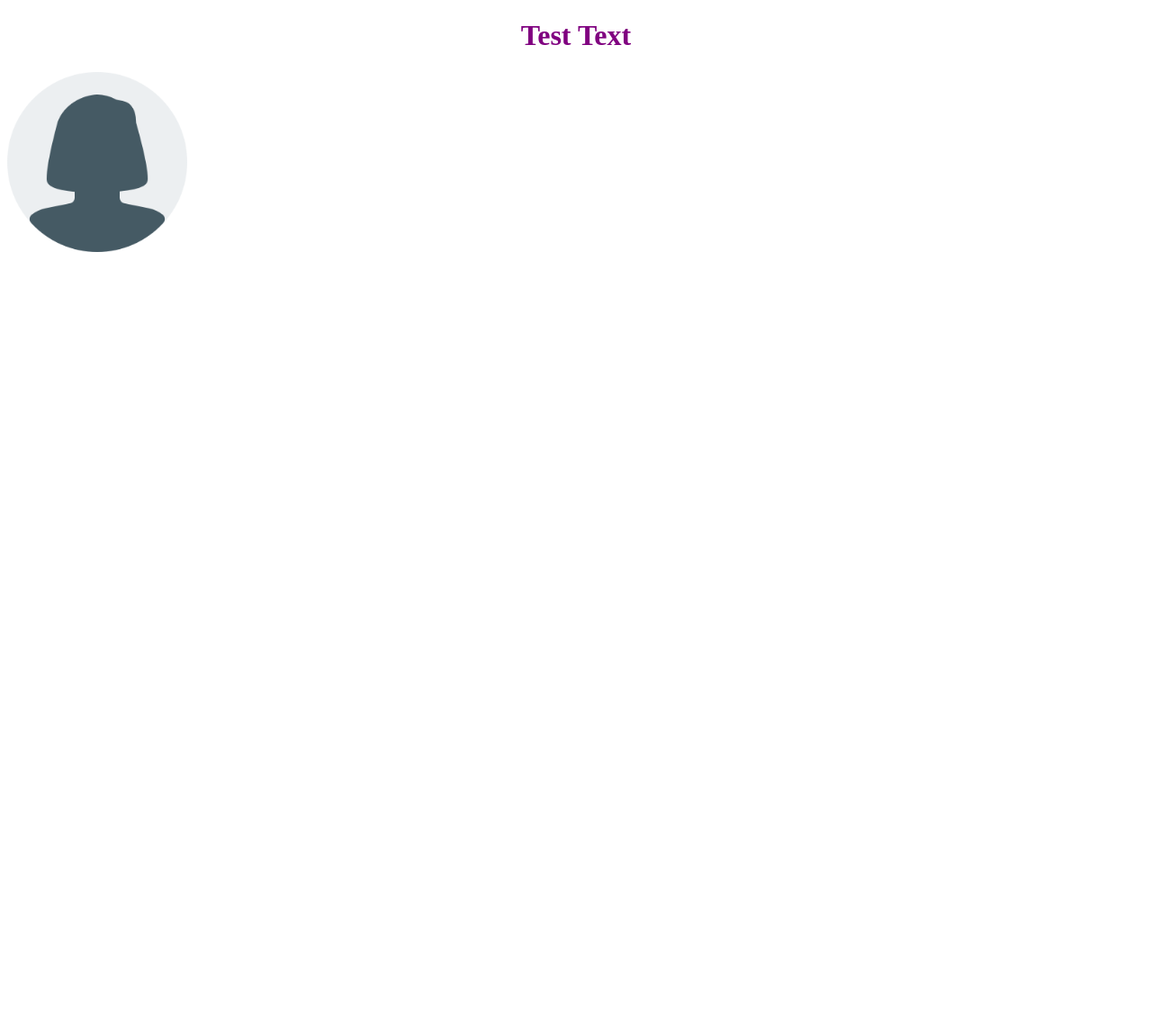
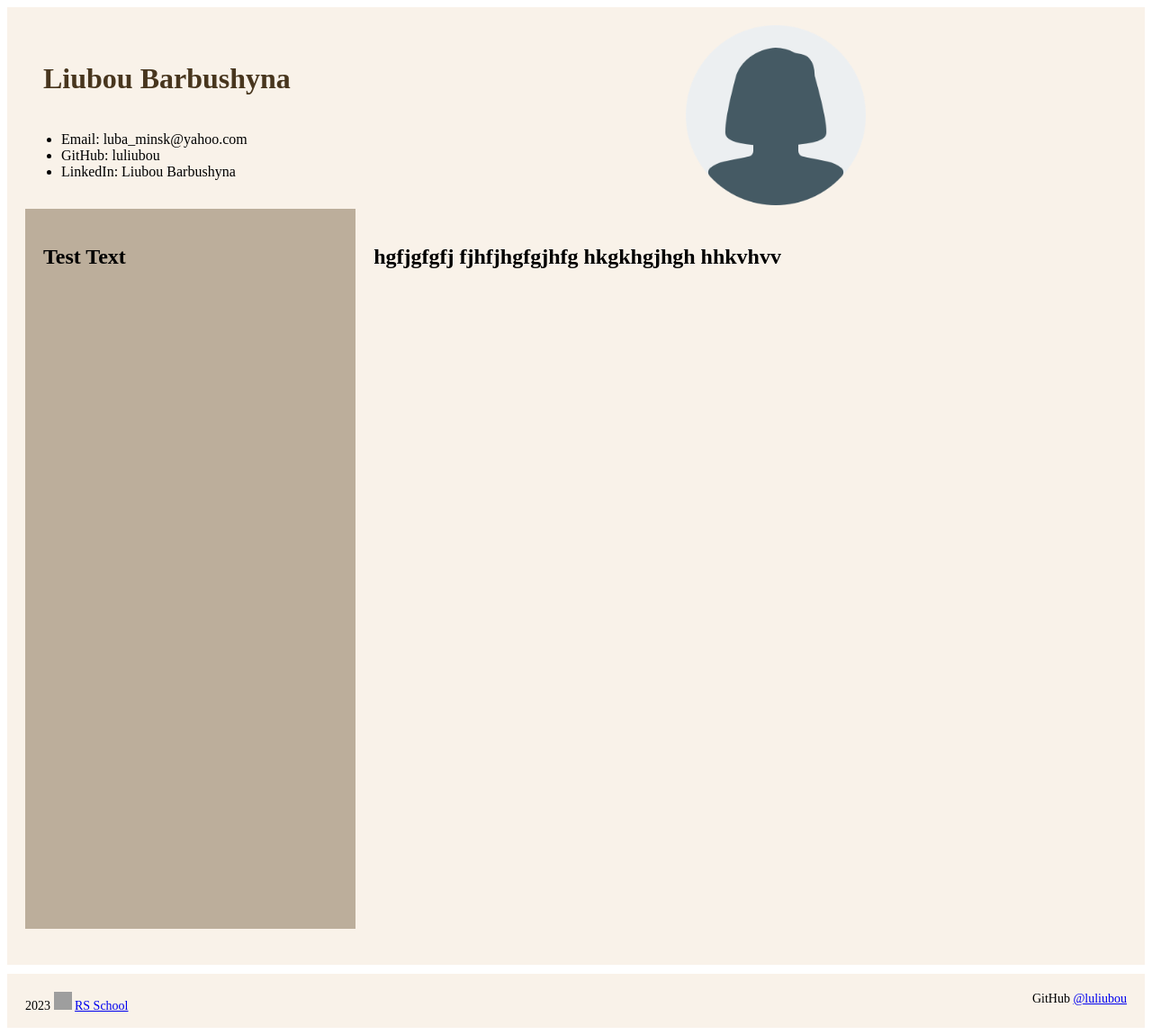
Before and after one commit to luliubou/rsschool-cv, a plain HTML site: page index.html in a window 1280 px wide. Shown: the whole page at 90% size. Before the commit the page ends 800 px from the top, so only its background shows below. Drawn offline with Linux system fonts and the light colour scheme; grey boxes are pictures that could not be loaded.

Commit message:
feat: update html and css with initial data

```diff
--- a/index.html
+++ b/index.html
@@ -7,7 +7,41 @@
     <link rel="stylesheet" href="style.css">
 </head>
 <body>
-    <h1>Test Text</h1>
-    <img src="user.png" alt="photo" width="200" height="200">
+    <main class="main">
+        <div class="upper-block">
+            <div class="sum-info">
+                <h1>Liubou Barbushyna</h1>
+                <p>
+                    <ul>
+                        <li>Email: luba_minsk@yahoo.com</li>
+                        <li>GitHub: luliubou</li>
+                        <li>LinkedIn: Liubou Barbushyna</li>
+                    </ul>
+                </p>
+            </div>
+            <div class="photo">
+                <img src="user.png" alt="photo" width="200" height="200">
+            </div>
+        </div>
+        <div class="info">
+            <div class="left-pannel">
+                <h2>Test Text</h2>
+            </div>
+            <div class="right-pannel">
+                <h2>hgfjgfgfj fjhfjhgfgjhfg
+                    hkgkhgjhgh
+                    hhkvhvv
+                </h2>
+            </div>
+        </div>
+    </main>
+    <footer class="footer">
+        <span class="footer-git">GitHub <a href="https://github.com/luliubou/" target="_blank">@luliubou</a></span>
+        <span class="footer-rsschool">
+            2023
+            <img src="https://encrypted-tbn0.gstatic.com/images?q=tbn:ANd9GcRMUuCbLLKpYbi7LrWNUyqlEE6_yoHi9654S-Q7VoGiJO-nVc-XOpUol6PCBlIrMVT7p-w&usqp=CAU" alt="RS School logo" width="20" height="20">
+            <a href="https://rs.school/js-stage0/" target="_blank">RS School</a>
+        </span>
+    </footer>
 </body>
 </html>
--- a/style.css
+++ b/style.css
@@ -1,4 +1,65 @@
 h1 {
-    color: purple;
-    text-align: center;
+    color: rgb(72, 54, 30);
+    margin-bottom: 20px;
+    padding: 20px;
 }
+
+h2 {
+    margin-bottom: 20px;
+    padding: 20px;
+}
+
+.main {
+    background-color: rgb(249, 242, 233);
+    position: relative;
+    padding: 20px;
+    padding-bottom: 40px;
+    margin-bottom: 10px;
+}
+
+.upper-block {
+    overflow: hidden;
+}
+
+.photo {
+    float: left;
+    width: 40%;
+}
+
+.sum-info {
+    float: left;
+    width: 60%;
+}
+
+.info {
+    overflow: hidden;
+}
+
+.left-pannel {
+    background-color: rgb(188, 174, 155);
+    align-items: stretch;
+    float: left;
+    width: 30%;
+    min-height: 100vh;
+}
+
+.right-pannel {
+    align-items: stretch;
+    float: right;
+    width: 70%;
+}
+
+.footer {
+    background-color: rgb(249, 242, 233);
+    padding: 20px;
+    padding-bottom: 40px;
+    font-size: 14px;
+  }
+
+  .footer-git {
+    float: right;
+  }
+
+  .footer-rsschool {
+    float: left;
+  }
```
